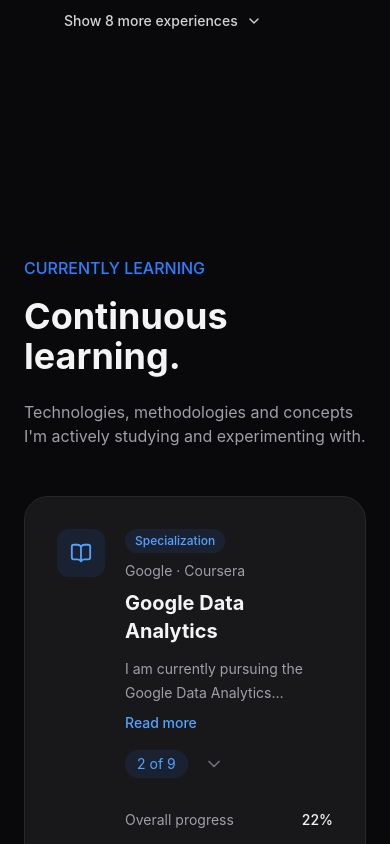
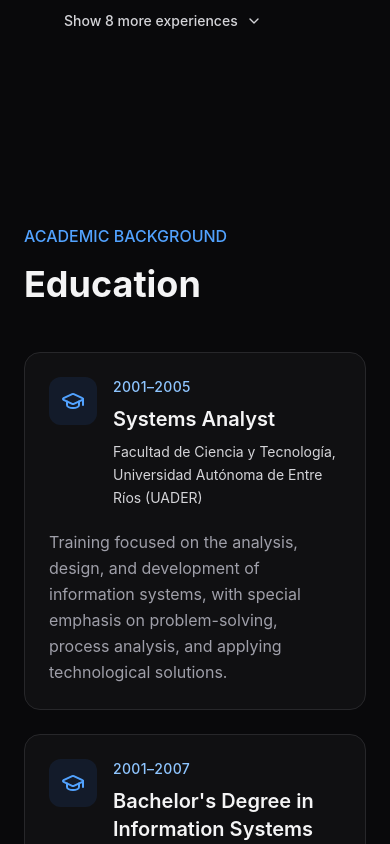
Before and after one commit to diegorafaelgraf/diego-graf-landing, a React (Vite) app: page / in a window 390 px wide. Shown: the part 8220-9064 px from the top of the page. Built offline with nearby package versions, Linux system fonts and the light colour scheme.

Commit message:
feat: :sparkles: add Education section

```diff
--- a/src/App.tsx
+++ b/src/App.tsx
@@ -9,6 +9,7 @@ import Contact from './sections/Contact/Contact';
 import Highlights from './sections/Highlights/Highlights';
 import Learning from './sections/Learning/Learning';
 import ProfessionalExperience from './sections/ProfessionalExperience/ProfessionalExperience';
+import Education from './sections/Education/Education';
 import Footer from './components/Footer/Footer';
 import Reveal from './components/Reveal/Reveal';
 import { LazyMotion } from 'framer-motion';
@@ -33,6 +34,7 @@ function App() {
           <Reveal><Stack /></Reveal>
           <Reveal><Building /></Reveal>
           <Reveal><ProfessionalExperience /></Reveal>
+          <Reveal><Education /></Reveal>
           <Reveal amount={0.05}><Learning /></Reveal>
           <Reveal><Contact /></Reveal>
         </main>
--- a/src/components/Header/Header.tsx
+++ b/src/components/Header/Header.tsx
@@ -11,6 +11,7 @@ const navItems = [
   { id: 'stack', labelKey: 'nav.stack' },
   { id: 'building', labelKey: 'nav.building' },
   { id: 'professional-experience', labelKey: 'nav.professionalExperience' },
+  { id: 'education', labelKey: 'nav.education' },
   { id: 'learning', labelKey: 'nav.learning' },
   { id: 'contact', labelKey: 'nav.contact' },
 ];
--- /dev/null
+++ b/src/sections/Education/Education.tsx
@@ -0,0 +1,58 @@
+import { GraduationCap } from 'lucide-react';
+import { useTranslation } from 'react-i18next';
+
+const educationItems = ['systemsAnalyst', 'informationSystems'] as const;
+
+export default function Education() {
+  const { t } = useTranslation();
+
+  return (
+    <section
+      id="education"
+      className="scroll-mt-20 mx-auto max-w-6xl px-6 py-24 md:py-32"
+    >
+      <span className="font-medium text-blue-400">
+        {t('education.section')}
+      </span>
+
+      <h2 className="mt-4 text-4xl font-bold">
+        {t('education.title')}
+      </h2>
+
+      <div className="mt-12 grid gap-6 md:grid-cols-2">
+        {educationItems.map((item) => {
+          const itemKey = `education.items.${item}`;
+
+          return (
+            <article
+              key={item}
+              className="rounded-2xl border border-zinc-800 bg-zinc-900/50 p-6 sm:p-8"
+            >
+              <div className="flex items-start gap-4">
+                <div className="flex h-12 w-12 shrink-0 items-center justify-center rounded-xl bg-blue-500/10 text-blue-400">
+                  <GraduationCap size={24} aria-hidden="true" />
+                </div>
+
+                <div className="min-w-0">
+                  <p className="text-sm font-medium tracking-wide text-blue-300">
+                    {t(`${itemKey}.period`)}
+                  </p>
+                  <h3 className="mt-2 text-xl font-semibold text-zinc-100">
+                    {t(`${itemKey}.degree`)}
+                  </h3>
+                  <p className="mt-2 text-sm leading-relaxed text-zinc-300">
+                    {t(`${itemKey}.institution`)}
+                  </p>
+                </div>
+              </div>
+
+              <p className="mt-5 leading-relaxed text-zinc-400">
+                {t(`${itemKey}.description`)}
+              </p>
+            </article>
+          );
+        })}
+      </div>
+    </section>
+  );
+}
```
Also changed, not shown: src/i18n/en.json, src/i18n/es.json.
